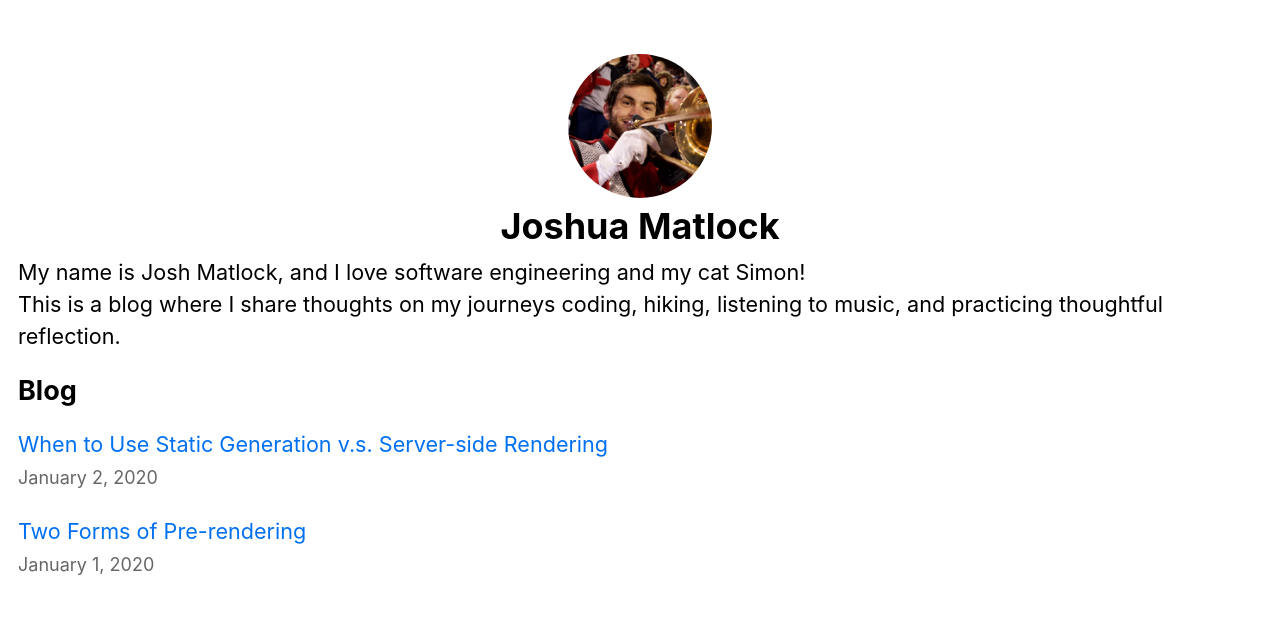
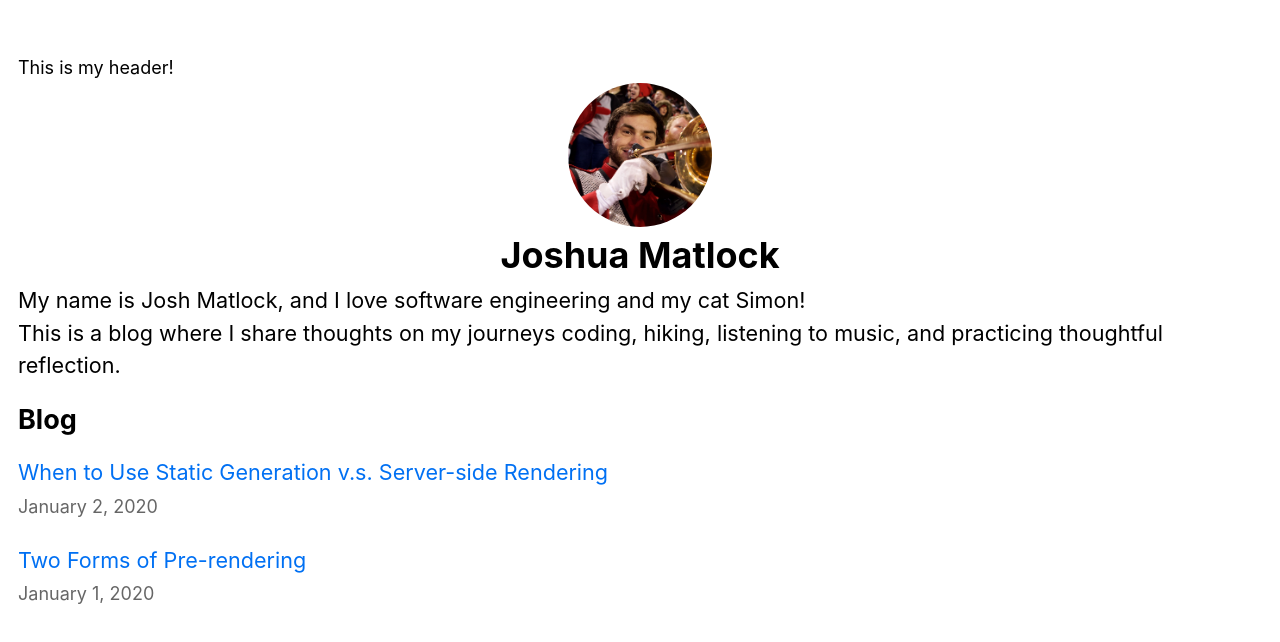
Before and after one commit to matlockdev01/nextjs-blog, a Next.js app: page / in a window 1280 px wide. Shown: the top 642 px of the page. Built offline with nearby package versions, Linux system fonts and the light colour scheme.

Commit message:
added default header

```diff
--- /dev/null
+++ b/components/header.js
@@ -0,0 +1,9 @@
+export default function Header() {
+    return (
+        <>
+            <nav>
+                This is my header!
+            </nav>
+        </>
+    )
+}
--- a/components/layout.js
+++ b/components/layout.js
@@ -3,6 +3,7 @@
 import styles from './layout.module.css';
 import utilStyles from '../styles/utils.module.css';
 import Link from 'next/link';
+import Header from '../components/header'
 
 const name = 'Joshua Matlock';
 export const siteTitle = 'Matlock Doors Open';
@@ -10,6 +11,8 @@
 export default function Layout({ children, home }) {
     return (
         <div className={styles.container}>
+            <Header></Header>
+
             <Head>
                 <link rel='icon' href='/favicon.ico' />
                 <meta
```
